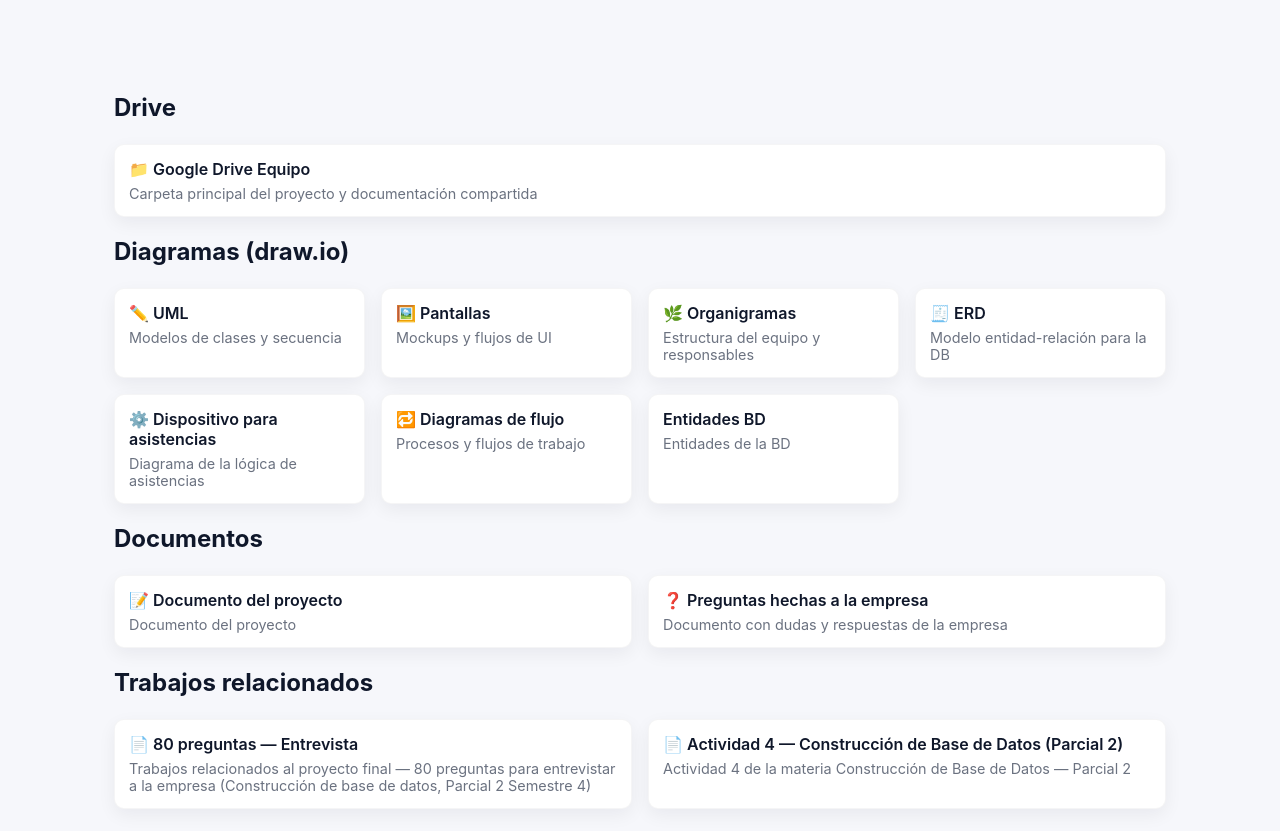
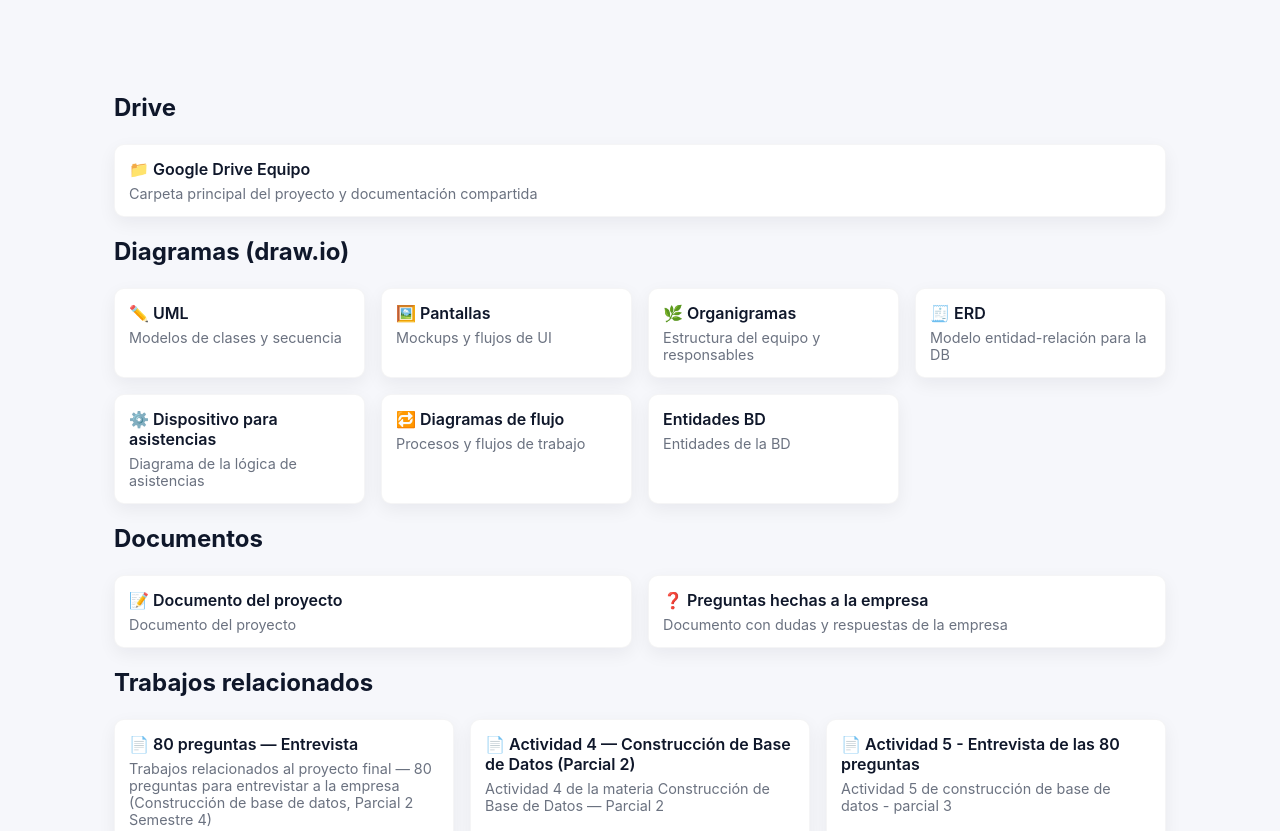
Before and after one commit to ares-linux/herramientas-equipo, a plain HTML site: page index.html in a window 1280 px wide. Shown: the part 114-945 px from the top of the page. Drawn offline with Linux system fonts and the light colour scheme.

Commit message:
Add card for "Actividad 5" in index.html with details on interview questions

```diff
--- a/index.html
+++ b/index.html
@@ -119,6 +119,12 @@
                         <div class="title">📄 Actividad 4 — Construcción de Base de Datos (Parcial 2)</div>
                         <div class="subtitle">Actividad 4 de la materia Construcción de Base de Datos — Parcial 2</div>
                     </a>
+                    <a class="card" href="https://docs.google.com/document/d/1WWblhVZulkiH10niwwRX6W3OSXaz8s7pdDR0usSAiKg/edit?tab=t.0#heading=h.jvjijrlp6pt7" target="_blank">
+                        <div class="title">📄 Actividad 5 - Entrevista de las 80 preguntas</div>
+                        <div class="subtitle">Actividad 5 de construcción de base de datos - parcial 3</div>
+                    </a>
+
+                    </a>
                 </div>
             </section>
 
```
